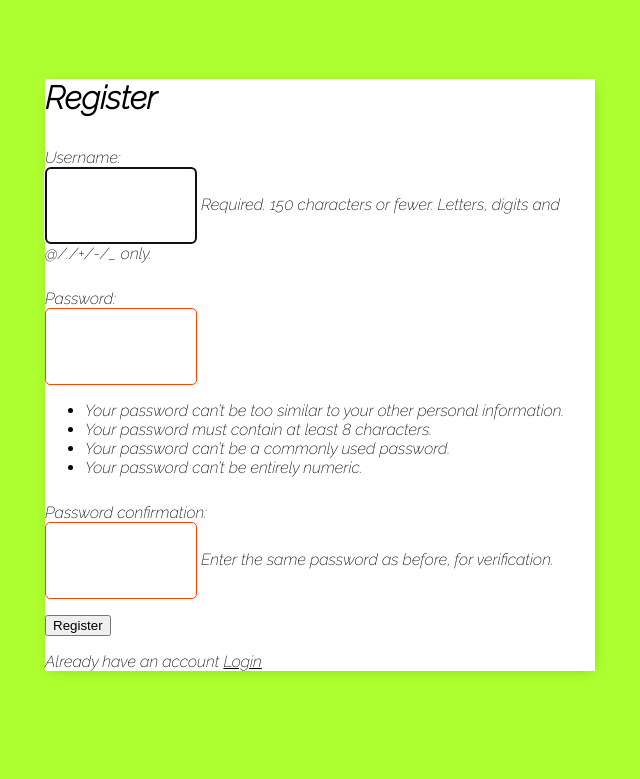
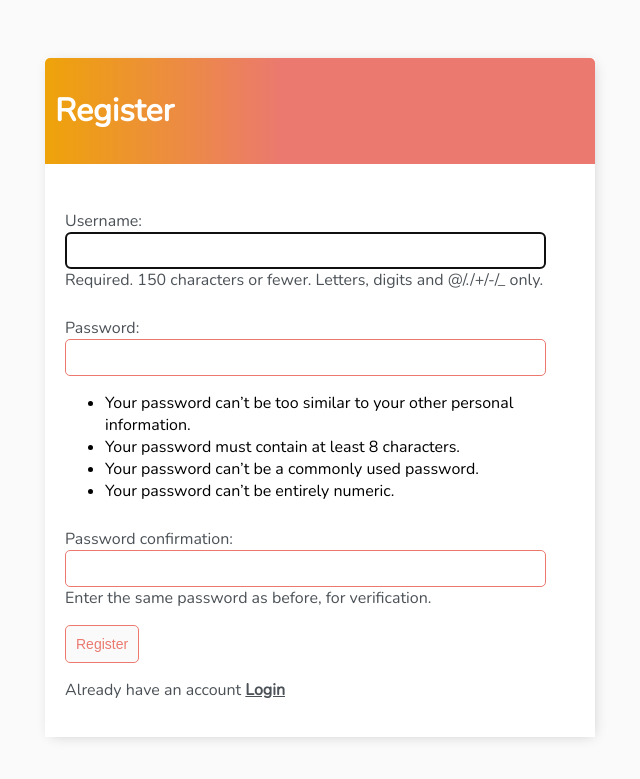
Before and after one commit to anjuu123/django_todo, a Django app: page /register/ in a window 1280 px wide. Shown: the top 779 px of the page, without its empty margins (320-960 px from the left). Run offline with Django 4.2, Linux system fonts and the light colour scheme.

Commit message:
updated css

```diff
--- a/base/templates/base/main.html
+++ b/base/templates/base/main.html
@@ -6,26 +6,25 @@
     <meta name="viewport" content="width=device-width, initial-scale=1.0">
     <title>To DO List</title>
     <link rel="preconnect" href="https://fonts.googleapis.com">
-    <link rel="preconnect" href="https://fonts.googleapis.com">
-    <link rel="preconnect" href="https://fonts.gstatic.com" crossorigin>
-    <link href="https://fonts.googleapis.com/css2?family=Raleway:ital,wght@1,100;1,200&display=swap" rel="stylesheet">
+<link rel="preconnect" href="https://fonts.gstatic.com" crossorigin>
+<link href="https://fonts.googleapis.com/css2?family=Nunito:wght@200&display=swap" rel="stylesheet">
     <style>
         body {
-            background-color:greenyellow;
-            font-family: 'Raleway', sans-serif;
+            background-color:#FAFAFA;
+            font-family: 'Nunito', sans-serif;
             padding-top: 50px;
         }
 
         h1,h2,h3,h4,h5,h6{
-            font-family: 'Raleway', sans-serif;
+            font-family: 'Nunito', sans-serif;
         }
 
         a,p{
-           color:black;
+           color:#4b5156;
         }
 
         .container{
-            max-width: 550px;
+            max-width:550px;
             margin: auto;
             background-color: #fff;
             -webkit-box-shadow: 2px 2px 13px -4px rgba(0,0,0,0.21);
@@ -45,7 +44,6 @@
         .header-bar a{
             color: rgb(247, 247, 247);
             text-decoration: none;
-            font-weight: 600;
         }
 
         .task-wrapper{
@@ -64,7 +62,7 @@
 
         .task-title a{
             text-decoration: none;
-            color: black;
+            color: #4b5156;
             margin-left: 10px;
         }
 
@@ -83,9 +81,9 @@
         }
         .delete-link{
             text-decoration: none;
-            font-weight: bold;
-            color: red;
-            font-size: 42px;
+            font-weight: 900;
+            color: #cf4949;
+            font-size: 22px;
             line-height: 0;
 
         }
@@ -100,17 +98,17 @@
         #add-link{
             color: #eb796f;
             text-decoration: none;
-            font-size: 70px;
-            text-shadow: 1px 1px brown;
+            font-size: 42px;
+            text-shadow: 1px 1px #81413b;
         }
 
         input[type=text],
         input[type=password],
         textarea{
-            border:1px solid orangered;
+            border:1px solid #eb796f;
             border-radius: 5px;
-            padding: 30px;
-            width: 90px;
+            padding: 10px;
+            width: 90%;
         }
 
         label{
@@ -119,14 +117,18 @@
         }
 
         .button{
-            border: 1px solid orangered;
-            background-color: #fff;
+            border: 1px solid #eb796f;
+            background-color: #fafafa;
             color: #eb796f;
             padding: 10px;
             font-size: 14px;
             border-radius: 5px;
             cursor: pointer;
             text-decoration: none;
+        }
+
+        .card-body {
+            padding: 20px;
         }
     </style>
 </head>
--- a/base/templates/base/register.html
+++ b/base/templates/base/register.html
@@ -1,15 +1,22 @@
 {% extends 'base/main.html' %}
 {% block content %}
 
-<h1>Register</h1>
 
-<form method="POST">
-{% csrf_token %}
-{{form.as_p}}
-<input type="submit" value="Register">
-</form>
+<div class="header-bar">
+    <h1>Register</h1>
+</div>
+
+<div class="card-body">
+    <form method="POST">
+        {% csrf_token %}
+        {{form.as_p}}
+        <input class="button" type="submit" value="Register">
+        </form>
+        <p>Already have an account <a href="{% url 'login' %}"><b>Login</b></a></p>
+
+</div>
 
 
-<p>Already have an account <a href="{% url 'login' %}">Login</a></p>
+
 
 {% endblock content %}
```
Also changed, not shown: base/templates/base/login.html (+18 -7 lines), base/templates/base/task_confirm_delete.html (+16 -6 lines), base/templates/base/task_form.html (+10 -5 lines), base/templates/base/task_list.html (+7 -7 lines), db.sqlite3.
